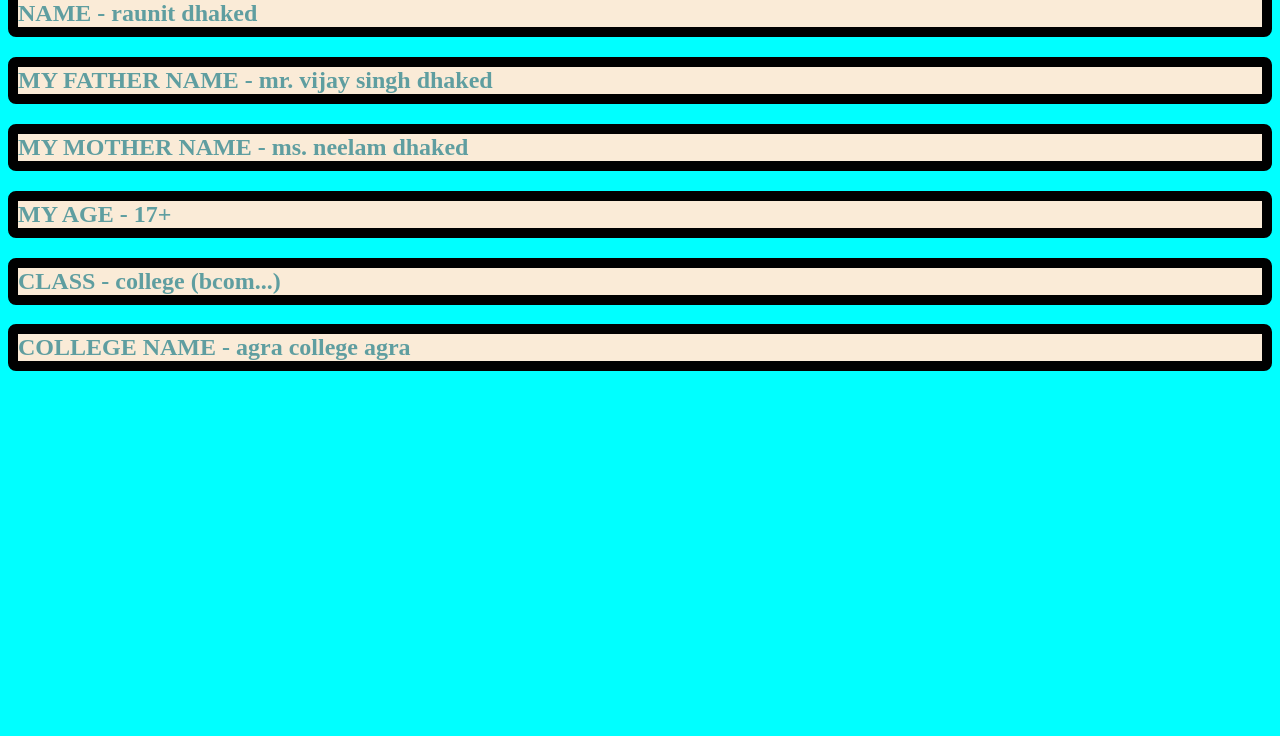
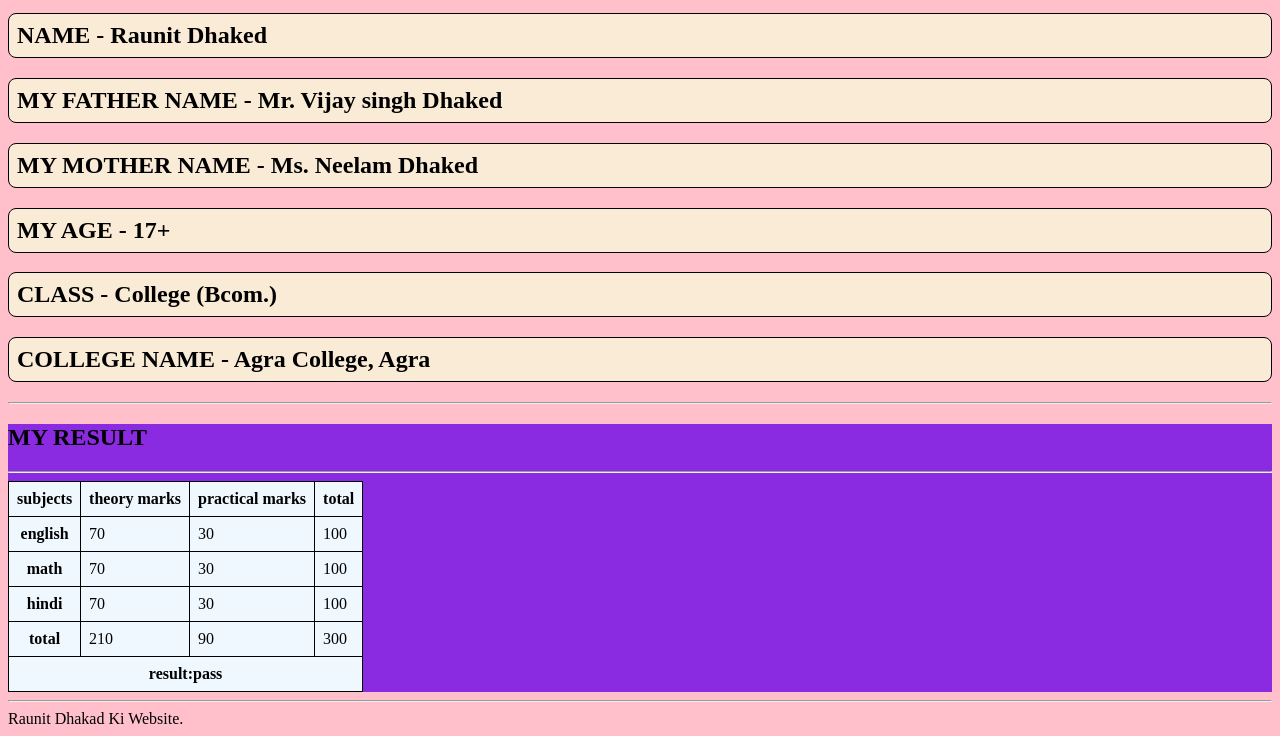
Before and after one commit to yashvdhakad/teachingRaunit, a plain HTML site: page index.html in a window 1280 px wide. Shown: the part 90-826 px from the top of the page. Before the commit the page ends 800 px from the top, so only its background shows below. Drawn offline with Linux system fonts and the light colour scheme.

Commit message:
feat: ui changed

```diff
--- a/index.html
+++ b/index.html
@@ -6,17 +6,90 @@
     <meta http-equiv="X-UA-Compatible" content="IE=edge">
     <meta name="viewport" content="width=device-width, initial-scale=1.0">
     <title>raunit</title>
-    <link rel="stylesheet" href="raunitt.css">
+    <link rel="stylesheet" href="style.css">
+
 </head>
 
 <body>
-    <h1 id="hd">MY SELF</h1>
-    <h2 class="all">NAME - raunit dhaked</h2>
-    <h2 class="all">MY FATHER NAME - mr. vijay singh dhaked</h2>
-    <h2 class="all">MY MOTHER NAME - ms. neelam dhaked</h2>
-    <h2 class="all">MY AGE - 17+</h2>
-    <h2 class="all">CLASS - college (bcom...)</h2>
-    <h2 class="all">COLLEGE NAME - agra college agra</h2>
+    <header>
+        <nav>
+            <a href="https://www.youtube.com/">Projects</a>
+            <a href="">About Me</a>
+            <a href="">Contact</a>
+        </nav>
+    </header>
+    <hr>
+    <main>
+        <section>
+            <h1 id="hd">MY SELF</h1>
+        <h2 class="all">NAME - Raunit Dhaked</h2>
+        <h2 class="all">MY FATHER NAME - Mr. Vijay singh Dhaked</h2>
+        <h2 class="all">MY MOTHER NAME - Ms. Neelam Dhaked</h2>
+        <h2 class="all">MY AGE - 17+</h2>
+        <h2 class="all">CLASS - College (Bcom.)</h2>
+        <h2 class="all">COLLEGE NAME - Agra College, Agra</h2>
+        </section>
+<!--
+        <ol>
+            <li><a href="https://www.youtube.com/">Raunit</a></li>
+            <li>yash</li>
+            <li>soniya</li>
+            <li>vijay</li>
+            <li>amma</li>
+        </ol>
+        <hr>
+        <iframe width="560" height="315" src="https://www.youtube.com/embed/2QR11oDukn4" title="YouTube video player" frameborder="0" allow="accelerometer; autoplay; clipboard-write; encrypted-media; gyroscope; picture-in-picture" allowfullscreen></iframe>
+        <iframe height="1000" width="1000" src="https://yashvdhakad.netlify.app/" frameborder="0"></iframe> -->
+
+        <hr>
+        <section id="result">
+            <h1>MY RESULT</h1>
+        <hr>
+        <table>
+            <thead>
+                <th>subjects</th>
+                <th>theory marks</th>
+                <th>practical marks</th>
+                <th>total</th>
+            </thead>
+            <tbody>
+                <th>english</th>
+                <td>70</td>
+                <td>30</td>
+                <td>100</td>
+            </tbody>
+            <tbody>
+                <th>math</th>
+                <td>70</td>
+                <td>30</td>
+                <td>100</td>
+            </tbody>
+            <tbody>
+                <th>hindi</th>
+                <td>70</td>
+                <td>30</td>
+                <td>100</td>
+            </tbody>
+            <tbody>
+                <th>total</th>
+                <td>210</td>
+                <td>90</td>
+                <td>300</td>
+            </tbody>
+            <tfoot>
+
+                <th colspan="4">result:pass</th>
+            </tfoot>
+        </table>
+        </section>
+    </main>
+    <hr>
+    <footer>
+        <div>
+            Raunit Dhakad Ki Website.
+        </div>
+    </footer>
 </body>
+<script src="app.js"></script>
 
 </html>
--- a/raunitt.css
+++ /dev/null
@@ -1,15 +0,0 @@
-body {
-    background-color: aqua;
-}
-
-
-#hd {
-    color: black;
-}
-
-.all {
-    color: cadetblue;
-    background-color: antiquewhite;
-    border: 10px solid black;
-    border-radius: 8px;
-}
--- /dev/null
+++ b/style.css
@@ -0,0 +1,27 @@
+body {
+    background-color: pink;
+}
+
+
+#hd {
+    color: black;
+}
+
+.all {
+    color: black;
+    background-color: antiquewhite;
+    border: 1px solid black;
+    border-radius: 8px;
+    padding: 8px;
+}
+
+table, th,td {
+    background-color: aliceblue;
+    border: 1px solid black;
+    border-collapse: collapse;
+    padding: 8px;
+}
+
+#result {
+    background-color: blueviolet;
+}
```
Also changed, not shown: app.js (added).
